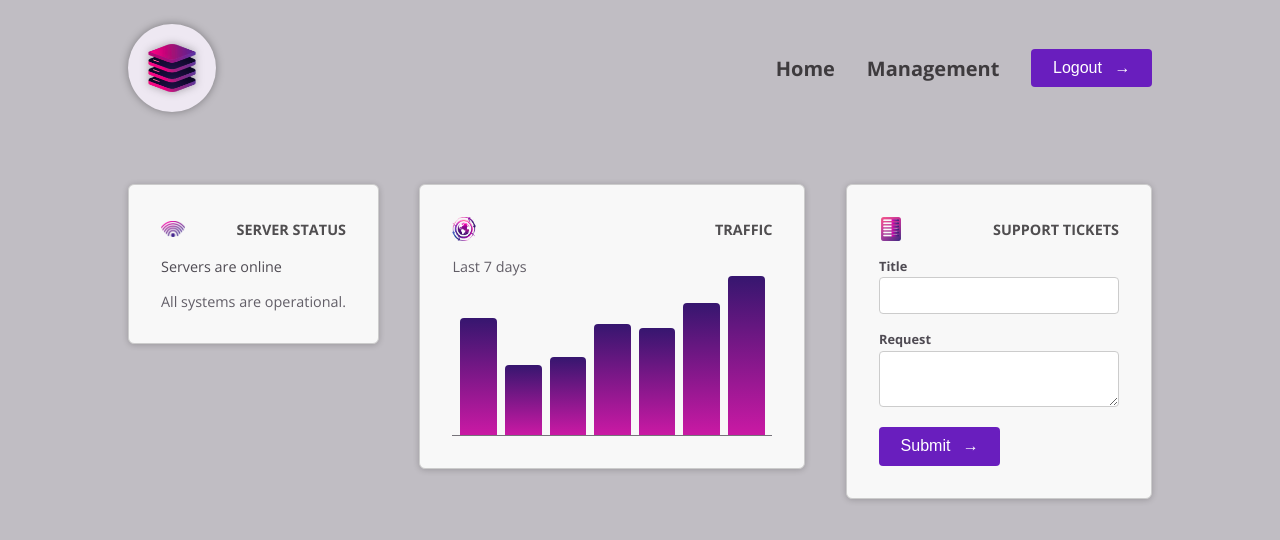
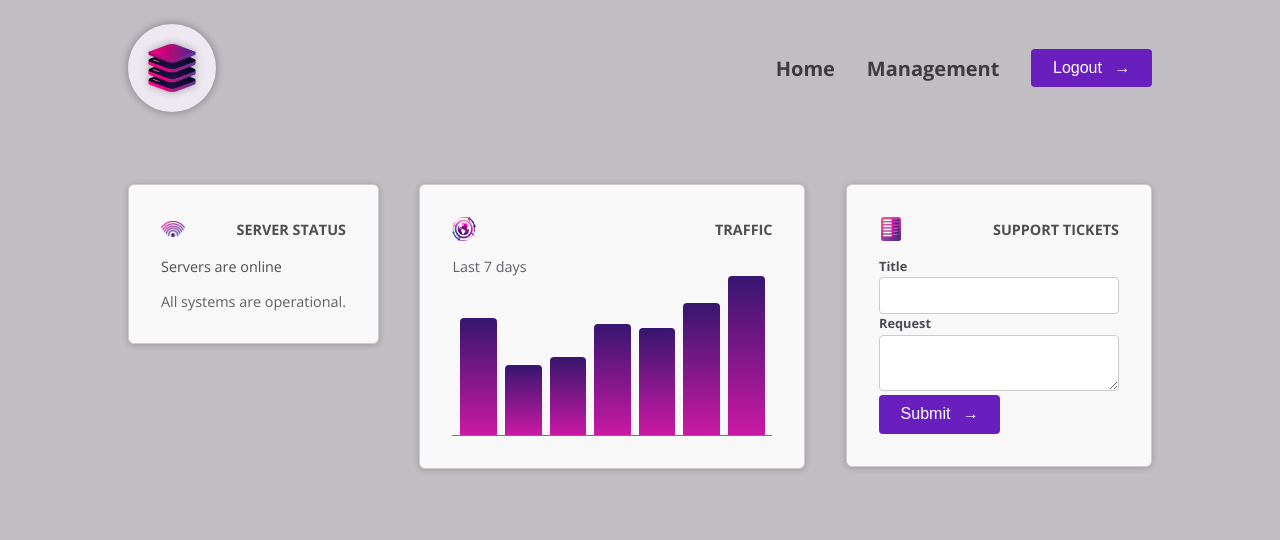
Before and after one commit to mitrasingh/angular-ticket-system, an Angular app: page / in a window 1280 px wide. Shown: the top 540 px of the page. Built offline with nearby package versions, Linux system fonts and the light colour scheme.

Commit message:
refactor: use control component selector for title and request areas

```diff
--- a/src/app/dashboard/support-tickets/new-ticket/new-ticket.component.html
+++ b/src/app/dashboard/support-tickets/new-ticket/new-ticket.component.html
@@ -1,12 +1,10 @@
 <form>
-  <p>
-    <label>Title</label>
+  <app-control label="Title">
     <input name="title" id="title" />
-  </p>
-  <p>
-    <label>Request</label>
+  </app-control>
+  <app-control label="Request">
     <textarea name="request" id="request" row="3"></textarea>
-  </p>
+  </app-control>
   <p>
     <button appButton>
       Submit
```
